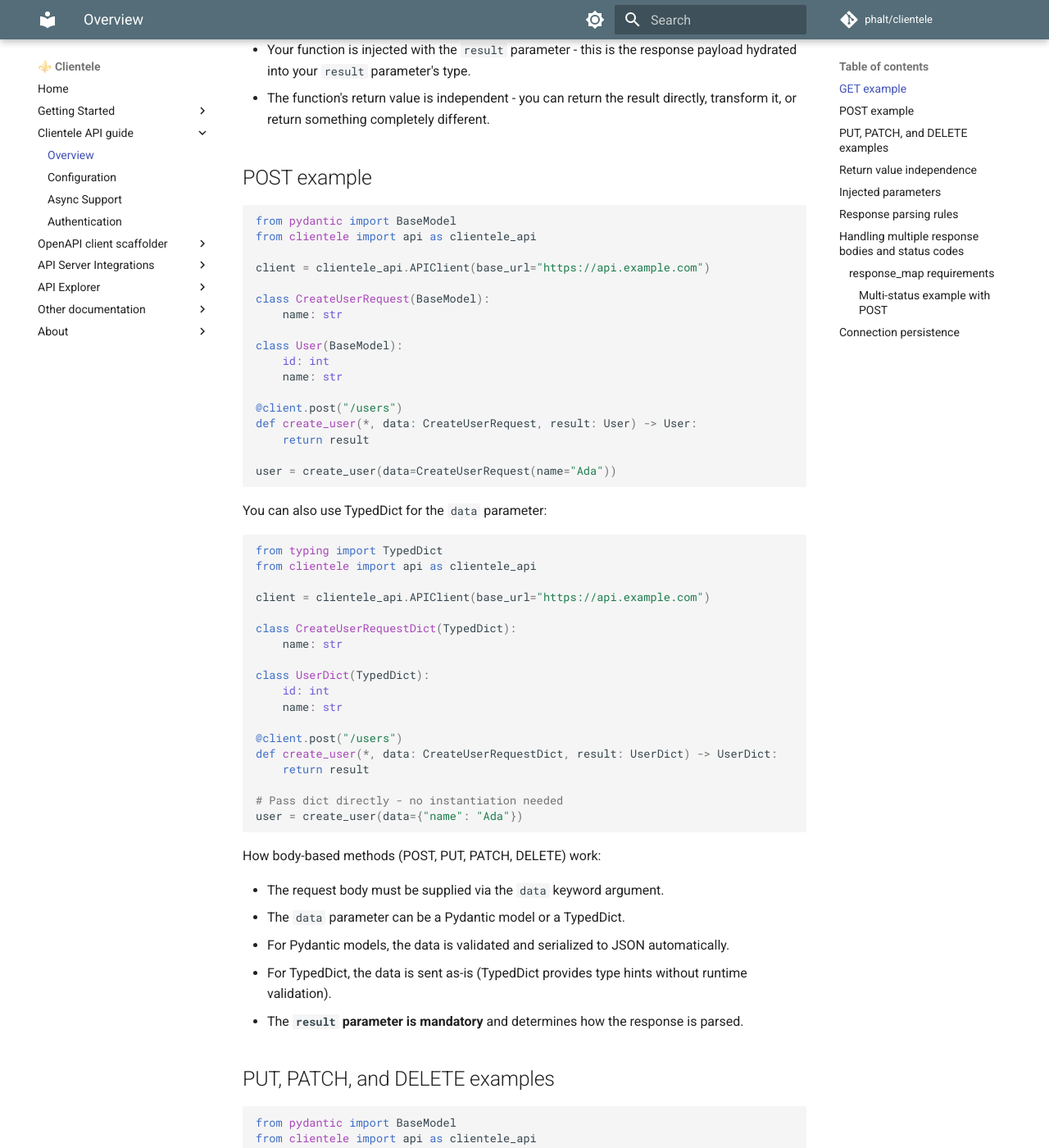
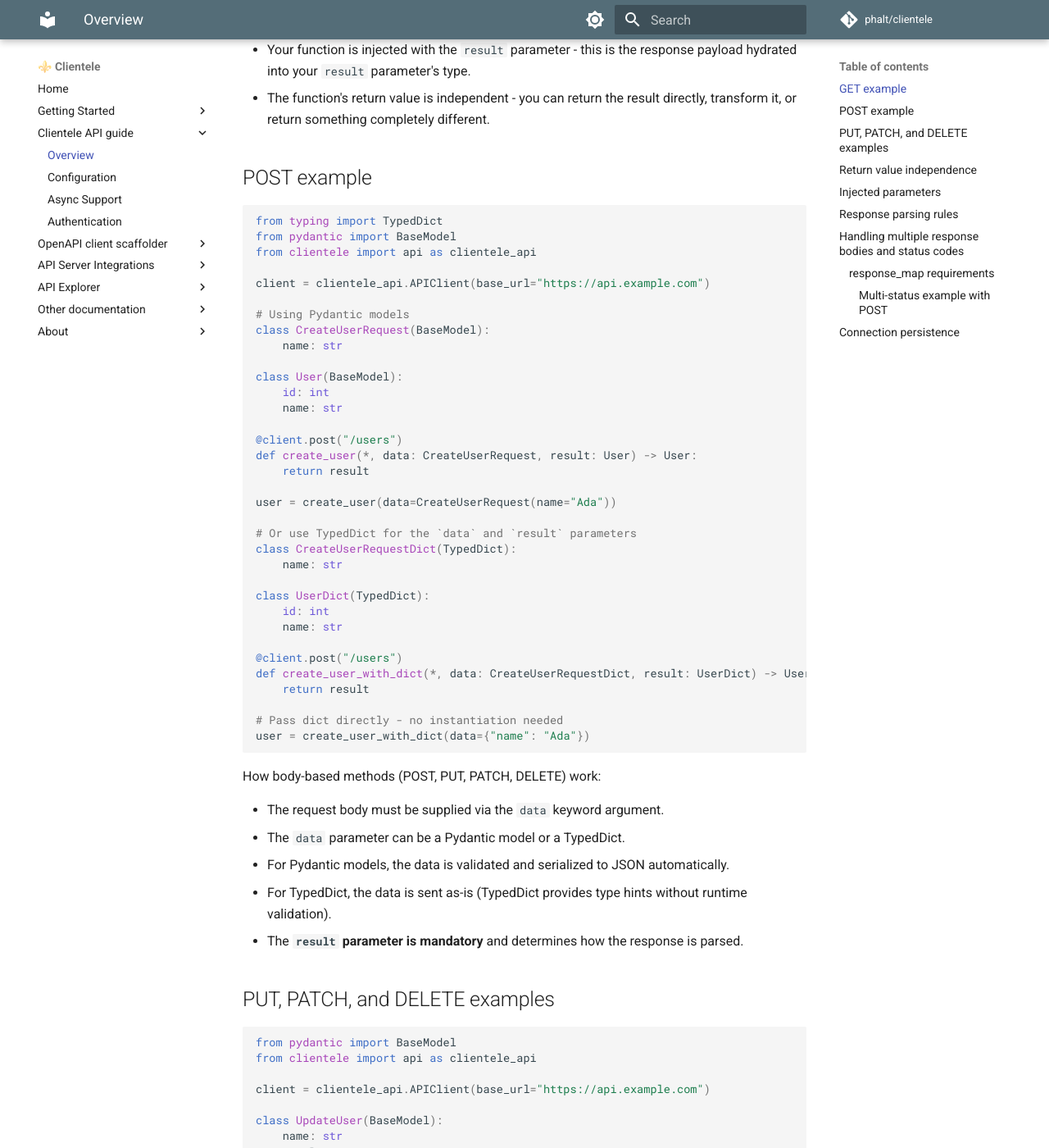
Before and after one commit to phalt/clientele, an MkDocs documentation site: the page built from docs/api-overview.md, in a window 1280 px wide and 1400 px high, scrolled down 1135 px. Shown: the whole window at 82% size. Built offline with MkDocs 1.6.1 and Material for MkDocs 9.7.7, drawn with Linux system fonts in a browser that asks for light colours; comment, search, counter and statistics services are not loaded.

Commit message:
Merge Pydantic and TypedDict examples into single code block
Co-authored-by: phalt <490685+phalt@users.noreply.github.com>

````diff
--- a/docs/api-overview.md
+++ b/docs/api-overview.md
@@ -46,11 +46,13 @@ How it works:
 ## POST example
 
 ```python
+from typing import TypedDict
 from pydantic import BaseModel
 from clientele import api as clientele_api
 
 client = clientele_api.APIClient(base_url="https://api.example.com")
 
+# Using Pydantic models
 class CreateUserRequest(BaseModel):
     name: str
 
@@ -64,16 +66,7 @@ def create_user(*, data: CreateUserRequest, result: User) -> User:
 
 user = create_user(data=CreateUserRequest(name="Ada"))
 
-```
-
-You can also use TypedDict for the `data` parameter:
-
-```python
-from typing import TypedDict
-from clientele import api as clientele_api
-
-client = clientele_api.APIClient(base_url="https://api.example.com")
-
+# Or use TypedDict for the `data` and `result` parameters
 class CreateUserRequestDict(TypedDict):
     name: str
 
@@ -82,11 +75,11 @@ class UserDict(TypedDict):
     name: str
 
 @client.post("/users")
-def create_user(*, data: CreateUserRequestDict, result: UserDict) -> UserDict:
+def create_user_with_dict(*, data: CreateUserRequestDict, result: UserDict) -> UserDict:
     return result
 
 # Pass dict directly - no instantiation needed
-user = create_user(data={"name": "Ada"})
+user = create_user_with_dict(data={"name": "Ada"})
 
 ```
 
````
